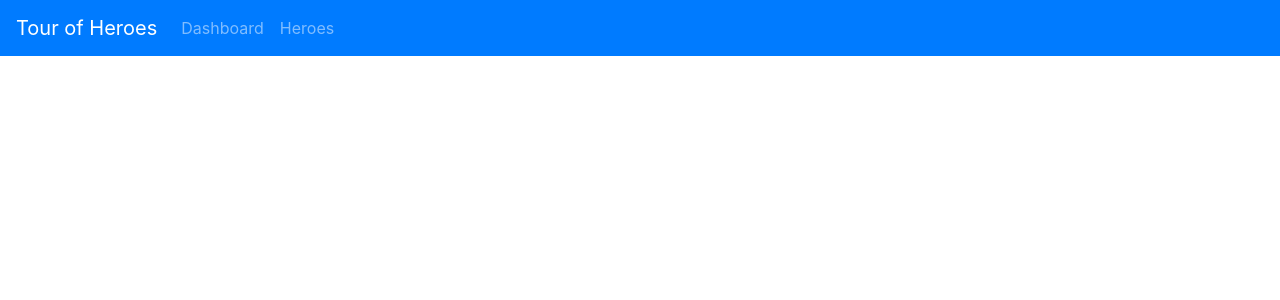
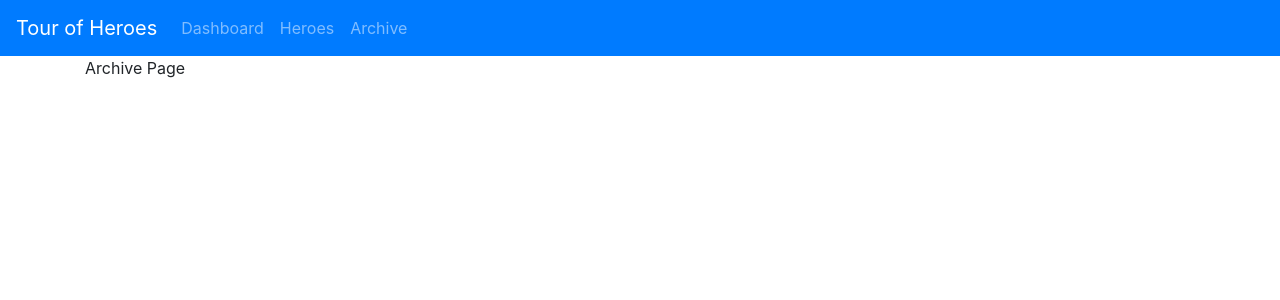
Before and after one commit to xyeras/react-tour-of-heroes-1, a React (Create React App) app: page /archive in a window 1280 px wide. Shown: the top 300 px of the page. Built offline with nearby package versions, Linux system fonts and the light colour scheme.

Commit message:
added route to app router and link to navbar for Archive

```diff
--- a/src/components/Navbar.js
+++ b/src/components/Navbar.js
@@ -24,6 +24,10 @@
           <Link className='nav-link' to='/heroes'>
             Heroes
           </Link>
+
+          <Link className='nav-link' to='/archive'>
+            Archive
+          </Link>
         </div>
       </div>
     </nav>
--- a/src/routers/AppRouter.js
+++ b/src/routers/AppRouter.js
@@ -2,6 +2,7 @@
 import DashboardPage from '../pages/Dashboard';
 import HeroesPage from '../pages/Heroes';
 import HeroPage from '../pages/Hero';
+import ArchivePage from '../pages/Archive';
 import Navbar from '../components/Navbar';
 
 const AppRouter = () => {
@@ -13,6 +14,7 @@
           <Route path='/' exact component={DashboardPage} />
           <Route path='/heroes' exact component={HeroesPage} />
           <Route path='/heroes/:heroId' component={HeroPage} />
+          <Route path='/archive' component={ArchivePage} />
         </Switch>
       </div>
     </div>
```
